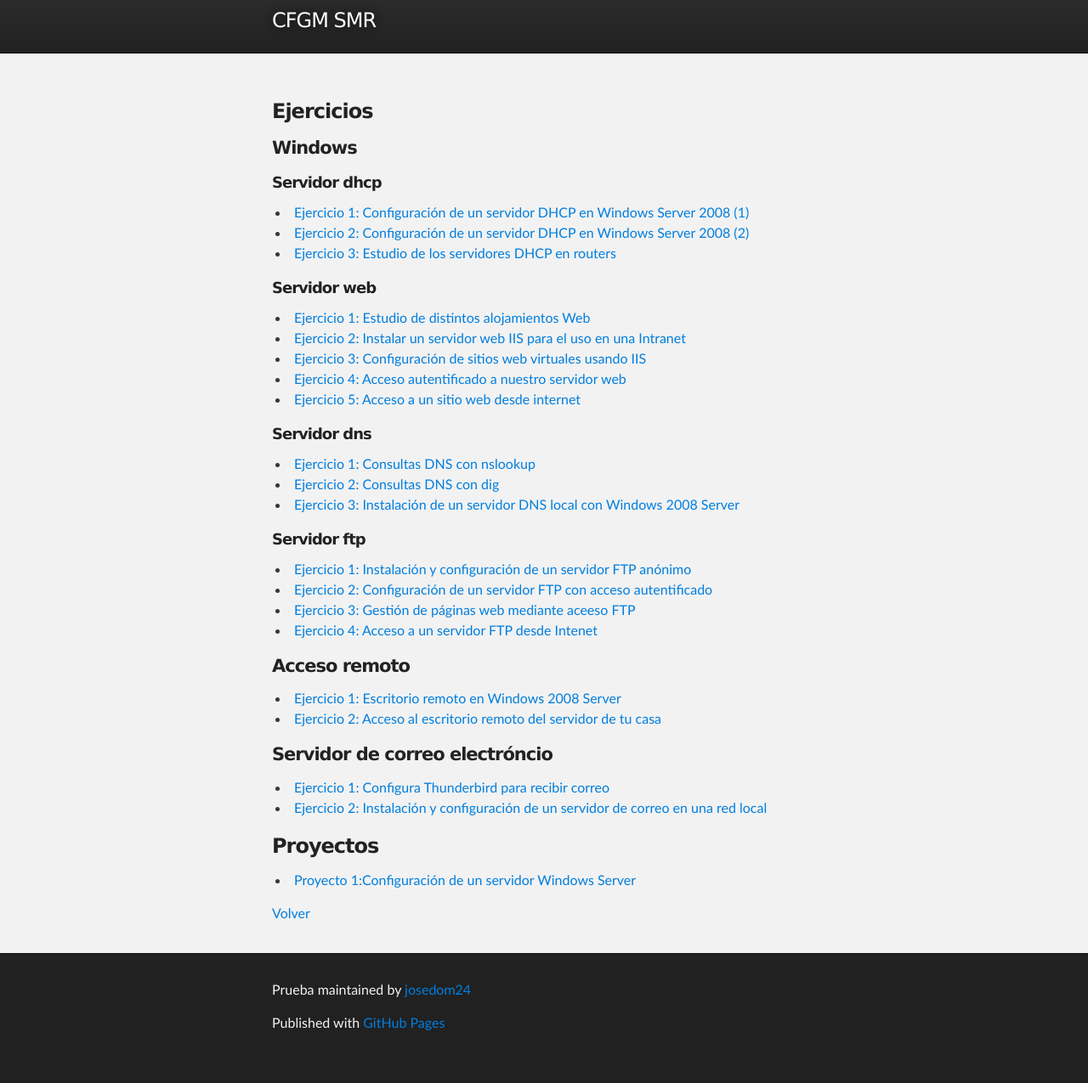
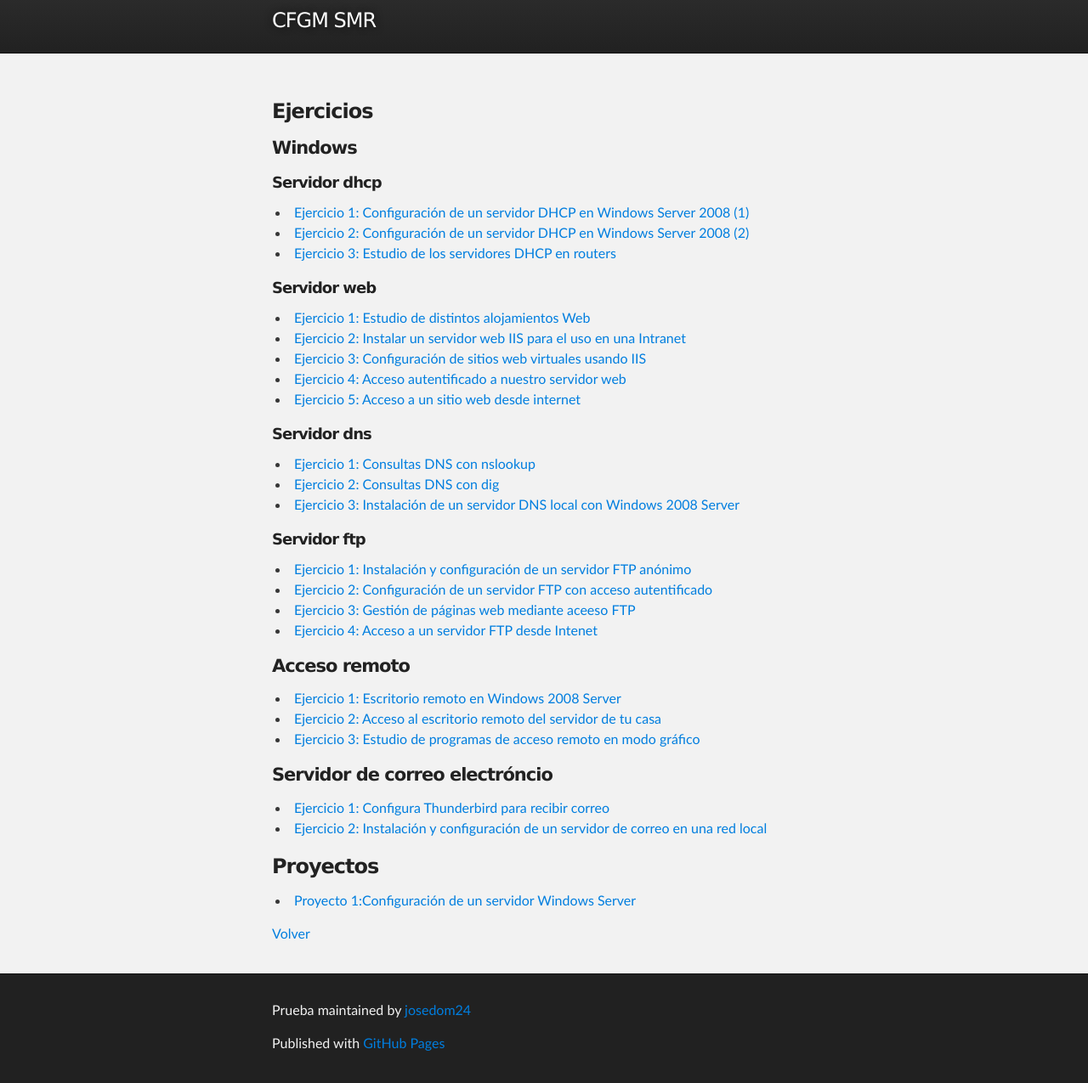
Before and after one commit to josedom24/josedom24.github.io, a Jekyll site: the page built from mod/serviciosgm/index.md, in a window 1280 px wide, cut to the strip 78-1353 px from the top of the page. Shown: the whole strip at 85% size. Built offline with Jekyll 4.4.1, drawn with Linux system fonts in a browser that asks for light colours; before the commit the page ends 1329 px from its top, so only the background shows below that.

Commit message:
Update index.md

```diff
--- a/mod/serviciosgm/index.md
+++ b/mod/serviciosgm/index.md
@@ -39,6 +39,7 @@ tagline: CFGM SMR
 
 * [Ejercicio 1: Escritorio remoto en Windows 2008 Server](e_rdp_1)
 * [Ejercicio 2: Acceso al escritorio remoto del servidor de tu casa](e_rdp_2)
+* [Ejercicio 3: Estudio de programas de acceso remoto en modo gráfico](e_rdp_3)
 
 #### Servidor de correo electróncio
 
```
